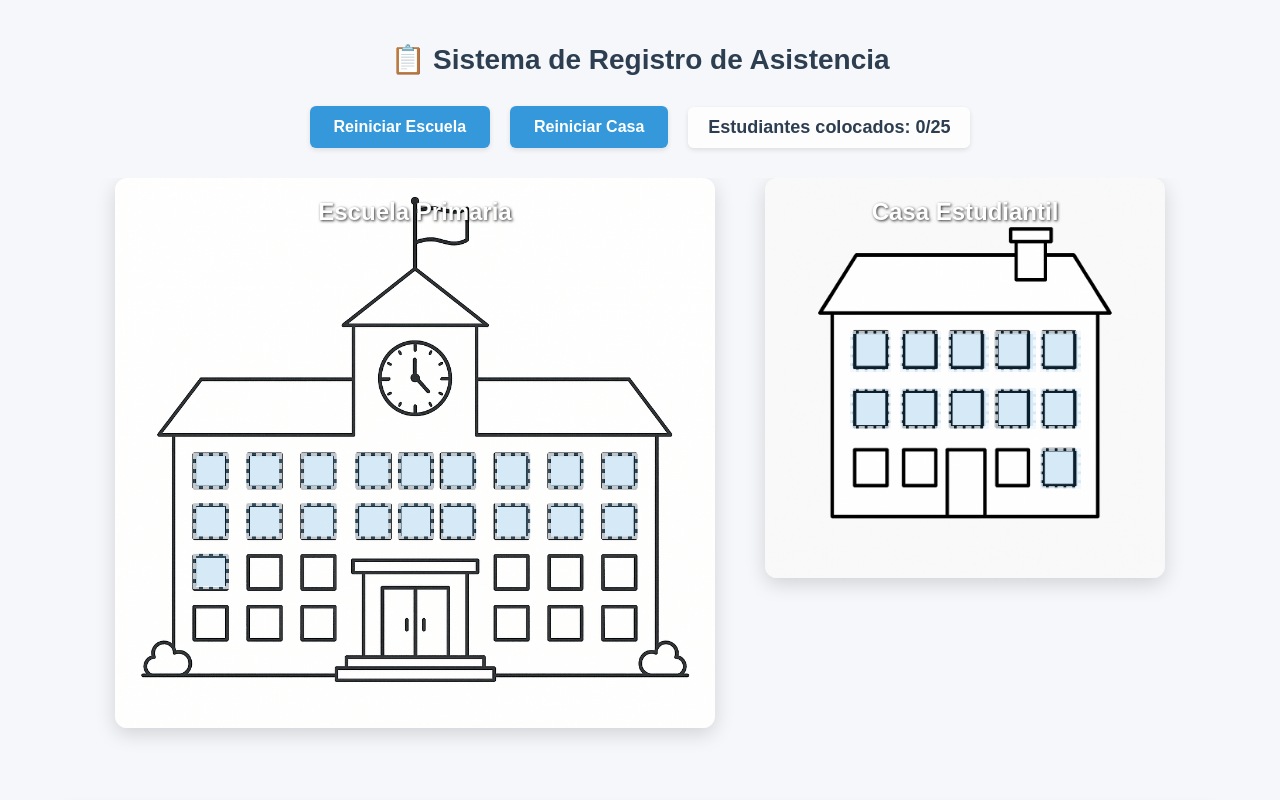
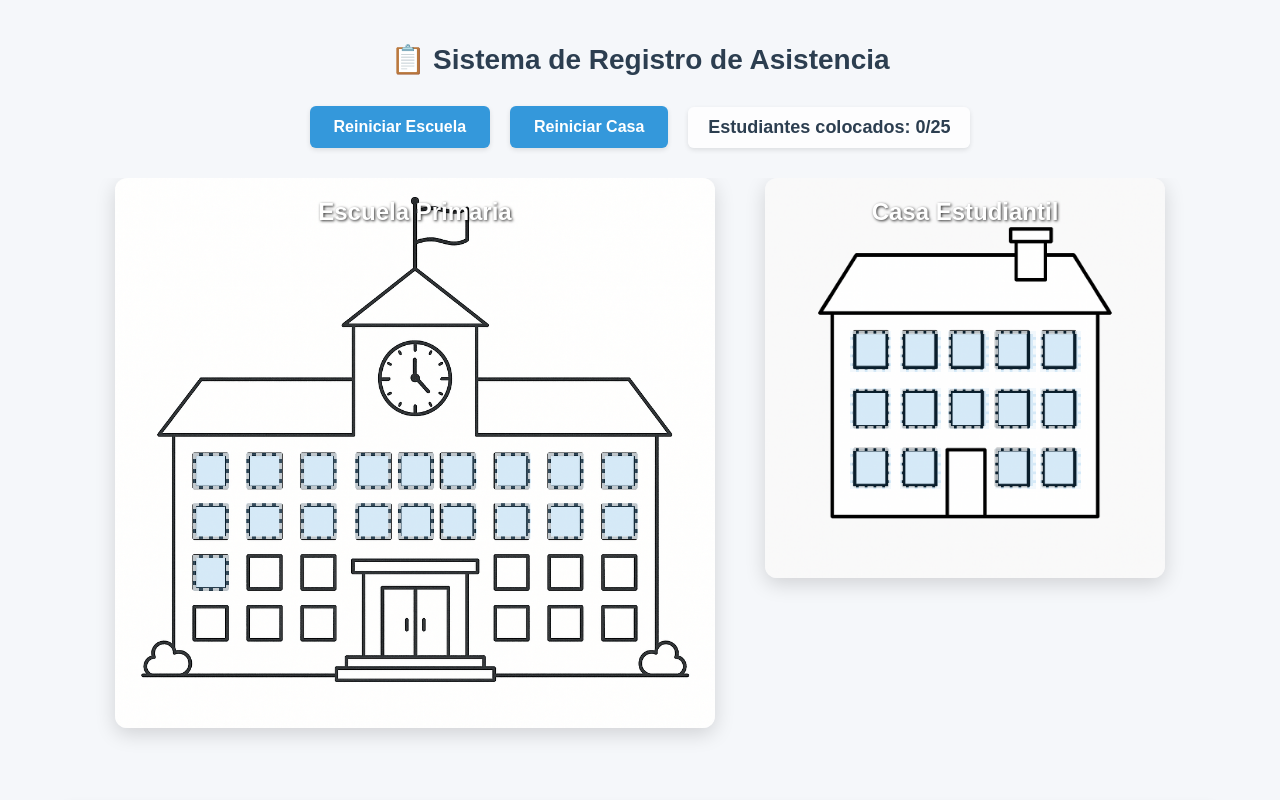
Before and after one commit to paulaartes/pagweb, a plain HTML site: page index.html in a window 1280 px wide. Shown: the top 800 px of the page. Drawn offline with Linux system fonts and the light colour scheme.

Commit message:
Update index.html

```diff
--- a/index.html
+++ b/index.html
@@ -204,7 +204,7 @@
     <div class="dropzone" style="top: 325px; left: 433px;" data-building="school"></div>
     <div class="dropzone" style="top: 325px; left: 487px;" data-building="school"></div>
 
-    <div class="dropzone" style="top: 375px; left: 78px;" data-building="school"></div>
+    <div class="dropzone" style="top: 377px; left: 78px;" data-building="school"></div>
 
 
   </div>
@@ -225,6 +225,9 @@
     <div class="dropzone" style="top: 210px; left: 230px;" data-building="house"></div>
     <div class="dropzone" style="top: 210px; left: 275px;" data-building="house"></div>
 
+    <div class="dropzone" style="top: 270px; left: 85px;" data-building="house"></div>
+    <div class="dropzone" style="top: 270px; left: 135px;" data-building="house"></div>
+    <div class="dropzone" style="top: 270px; left: 230px;" data-building="house"></div>
     <div class="dropzone" style="top: 270px; left: 275px;" data-building="house"></div>
 
   </div>
```
